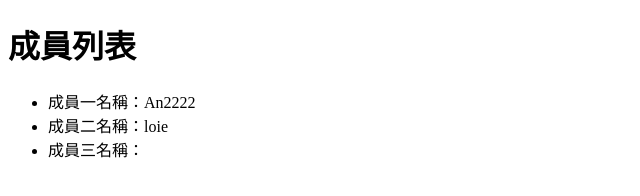
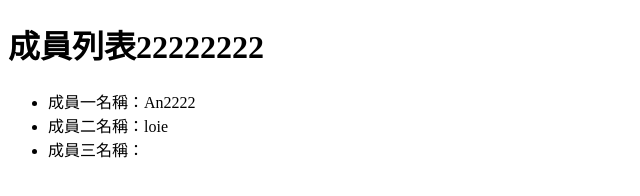
Before and after one commit to Loie-Yen/text2025-0904, a plain HTML site: page index2.html in a window 1280 px wide. Shown: the whole page, without its empty margins (0-640 px from the left). Drawn offline with Linux system fonts and the light colour scheme.

Commit message:
修改title22222

```diff
--- a/index2.html
+++ b/index2.html
@@ -6,7 +6,7 @@
     <title>Document</title>
   </head>
   <body>
-    <h1>成員列表</h1>
+    <h1>成員列表22222222</h1>
     <ul>
       <li>成員一名稱：An2222</li>
       <li>成員二名稱：loie</li>
```
